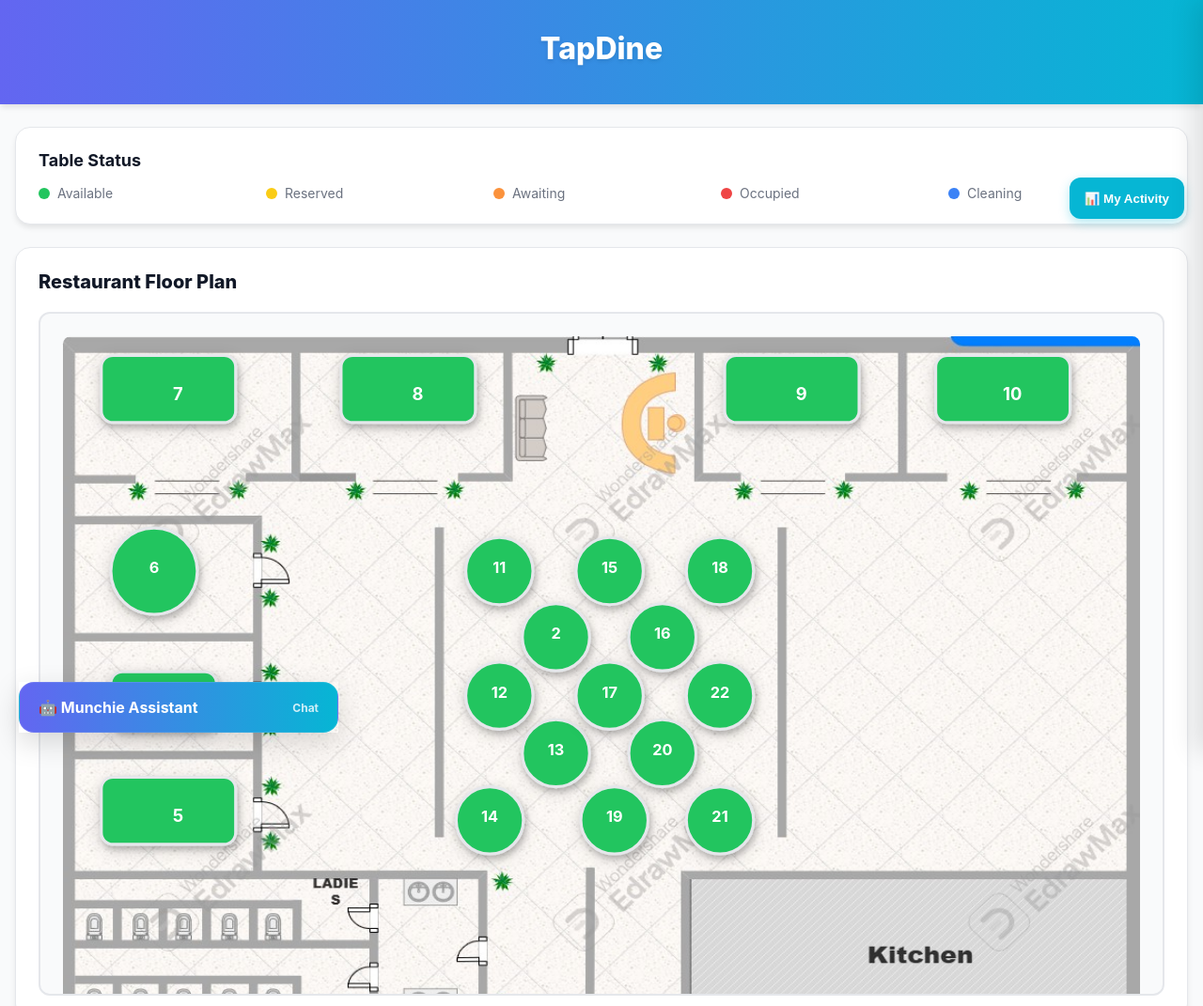
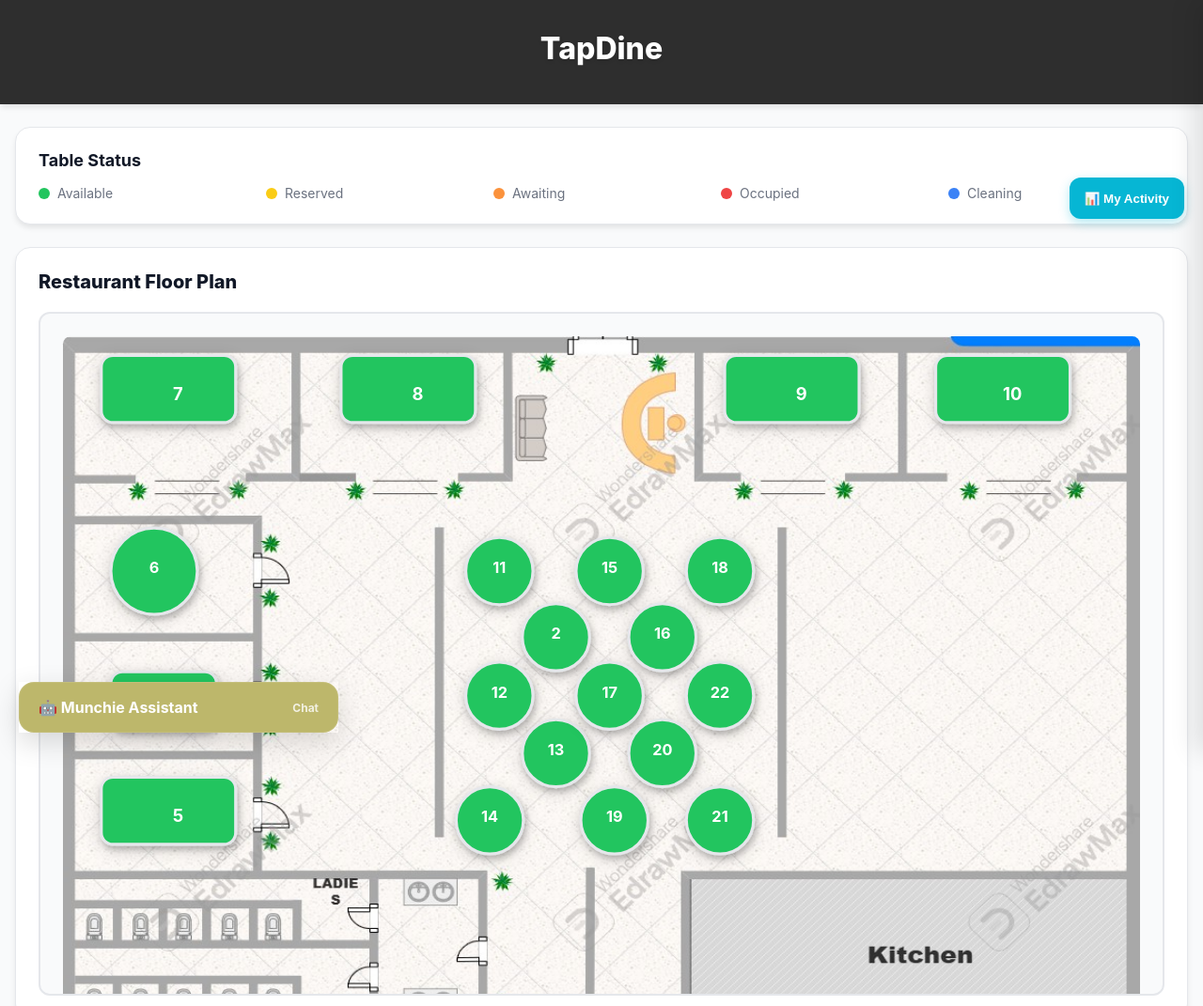
Before and after one commit to Mohammedrayaan123/TapDine, a plain HTML site: page main.html in a window 1280 px wide. Shown: the top 1071 px of the page at 94% size. Drawn offline with Linux system fonts and the light colour scheme.

Commit message:
Update main.html

```diff
--- a/main.html
+++ b/main.html
@@ -89,7 +89,7 @@
 
         /* Header */
         .header {
-            background: var(--hero-gradient);
+            background: #2E2E2E;
             color: white;
             padding: 32px 24px;
             width: 100%;
@@ -501,7 +501,7 @@
         }
 
         .chatbot-closed {
-            background: var(--hero-gradient);
+            background: #BDB76B;
             color: white;
             padding: 16px 20px;
             border-radius: 16px;
@@ -731,7 +731,7 @@
         }
 
         .my-activity-btn:hover {
-            background: #0891B2;
+            background: #BDB76B;
             transform: translateY(-2px);
             box-shadow: 0 6px 20px rgba(6, 182, 212, 0.4);
         }
```
